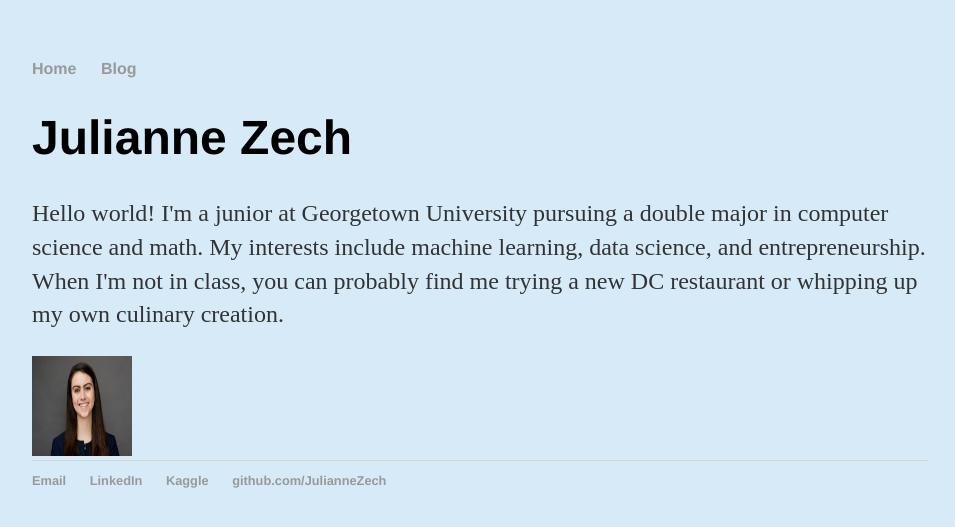
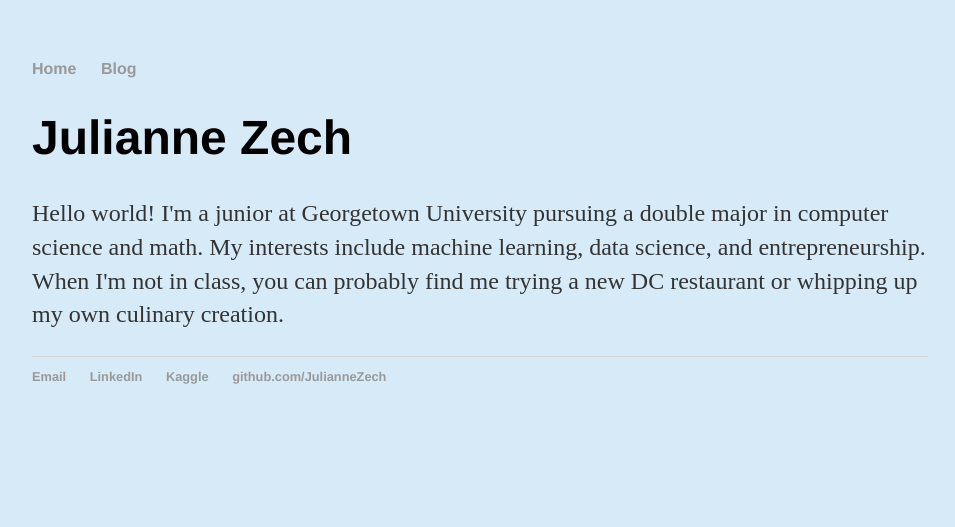
Before and after one commit to JulianneZech/JulianneZech.github.io, a Jekyll site: the page built from index.html, in a window 1280 px wide. Shown: the top 527 px of the page, without its empty margins (160-1115 px from the left). Built offline with Jekyll 4.4.1, drawn with Linux system fonts in a browser that asks for light colours.

Commit message:
Update default.html

```diff
--- a/_layouts/default.html
+++ b/_layouts/default.html
@@ -16,7 +16,7 @@
 			<div class="container">
 
 			{{ content }}
-			<img src="headshot_final.jpg" width="256" height="171"class="resize">
+			<!-- <img src="headshot_final.jpg" width="256" height="171"class="resize">
 
 			</div><!-- /.container -->
 			<footer>
```
